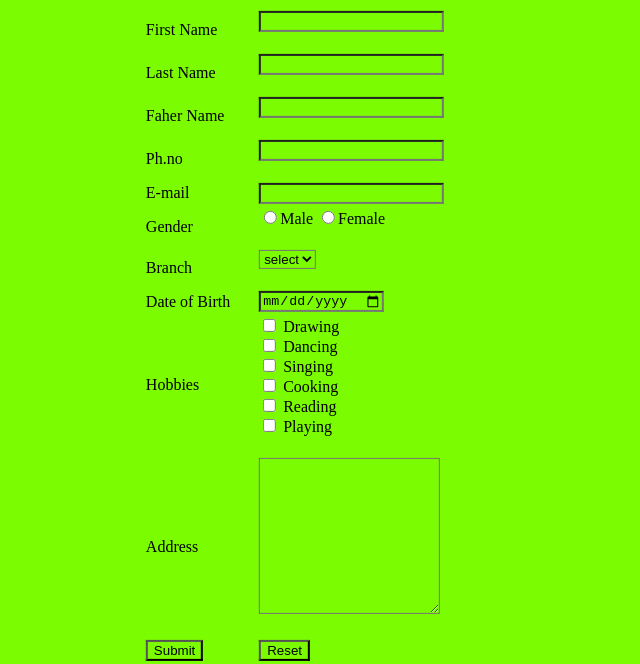
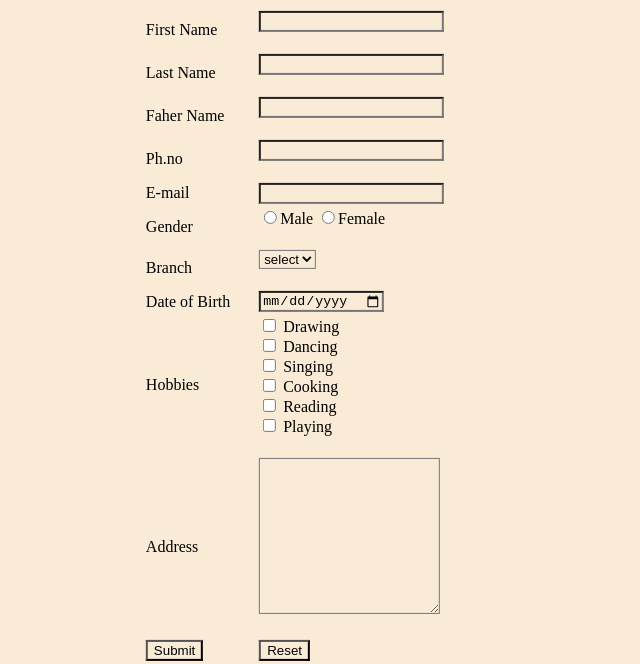
Before and after one commit to Sravani548/.projects, a plain HTML site: page Rpage.html in a window 1280 px wide. Shown: the part 142-806 px from the top of the page, without its empty margins (318-958 px from the left). Drawn offline with Linux system fonts and the light colour scheme.

Commit message:
Update Rpage.html

```diff
--- a/Rpage.html
+++ b/Rpage.html
@@ -6,7 +6,7 @@
     <title>Registration Form</title>
     <style>
         *{
-            background-color:lawngreen;
+            background-color:antiquewhite;
         }
         div{
             position:absolute;
```
